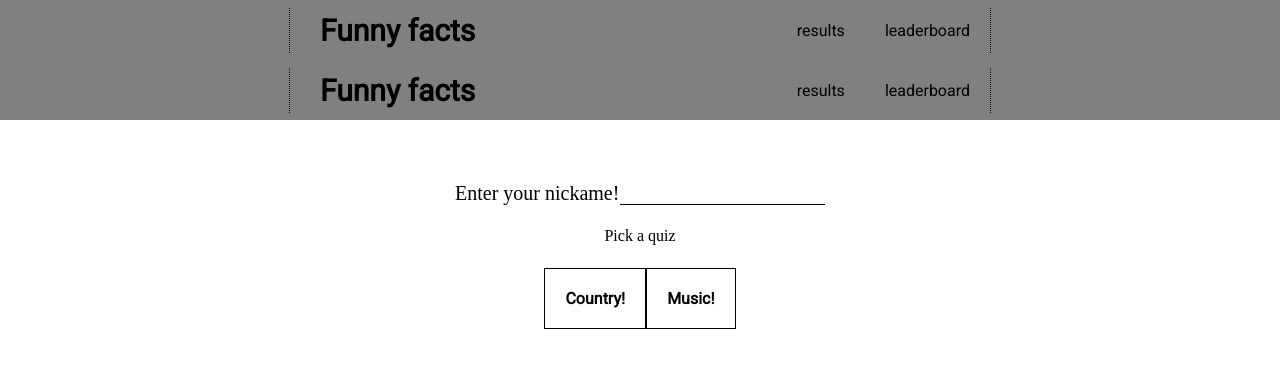
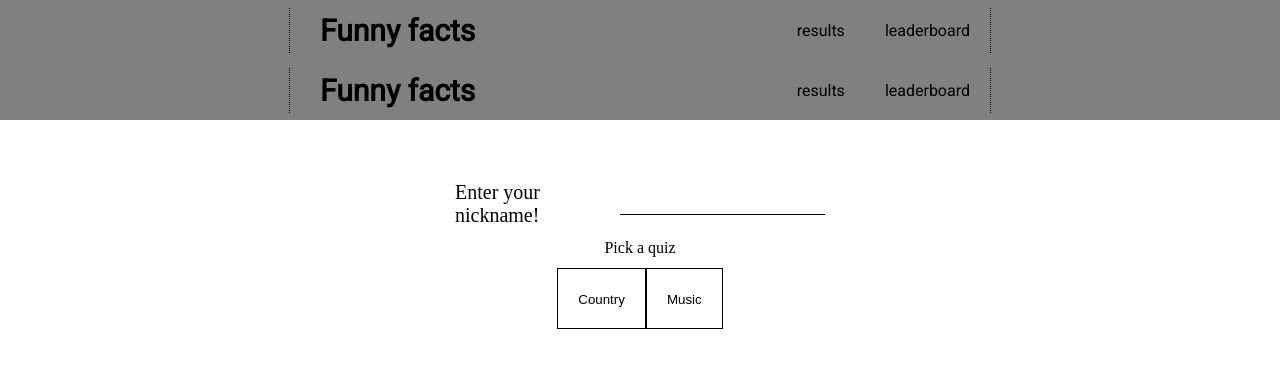
Before and after one commit to boiledsteak/php-pages, a PHP site: page / in a window 1280 px wide. Shown: the top 368 px of the page. Run offline with PHP 8.4, Linux system fonts and the light colour scheme.

Commit message:
form ready. Now need to do backend

```diff
--- a/index.php
+++ b/index.php
@@ -59,6 +59,20 @@ switch ($request)
         // require __DIR__ . $viewDir . 'contact.php';
         break;
 
+    case '/register':
+        echo "this should be the register api route!!!";
+        // TODO
+        // check if user exists by reading from .txt files
+        // if user doesn't exist then write new file
+        // if user does exist, find existing file and extract data
+        // then check if user clicked music or country quiz
+        // redirect to music or country quiz
+
+        // protect routes!!!
+
+
+        break;
+
     default:
         http_response_code(404);
         $errorPageUrl = "https://http.cat/404";
--- a/main.css
+++ b/main.css
@@ -9,6 +9,16 @@
     margin:0;
     text-decoration: none;
 
+}
+
+button
+{
+    background-color: unset;
+}
+
+input
+{
+    background-color: unset;
 }
 
 a {
@@ -98,6 +108,14 @@ a {
     align-items: center;
 }
 
+.nameform
+{
+    height: 180px;
+    display: flex;
+    flex-direction: column;
+    justify-content: space-evenly;
+}
+
 
 #fname
 {
@@ -110,7 +128,7 @@ a {
 .quizoptions
 {
     display: flex;
-    justify-content: space-around;
+    justify-content: center;
 }
 
 .quizoption
@@ -121,3 +139,9 @@ a {
     border: 1px solid;
 
 }
+
+.quizprompt
+{
+    display: flex;
+    justify-content: center;
+}
--- a/pages/mainpage.php
+++ b/pages/mainpage.php
@@ -34,28 +34,28 @@ music is open ended while country is true false
         ?>
         <div class="canvas">
             <div class="mainpagefn">
-
-
+                <form class="nameform" method="post" action="/register">
                     <div class="namebox">
                         <div class="thename">
-                        Enter your nickame!
+                            Enter your nickname!
                         </div>
-                    <form class="nameform">
                             <input type="text" id="fname" name="fname">
-                    </form>
                     </div>
+
                     <div class="quizprompt">
+                        <p>
                         Pick a quiz
+                        </p>
                     </div>
                     <div class="quizoptions">
                         <div class="quizoption">
-                        Country!
+                            <input type="submit" form="quizForm" name="quizType" value="Country"></input>
                         </div>
                         <div class="quizoption">
-                        Music!
+                            <input type="submit" form="quizForm" name="quizType" value="Music"></inputs>
                         </div>
-
                     </div>
+                </form>
             </div>
         </div>
     </div>
```
Lines whose indentation alone changed are shown as unchanged.
